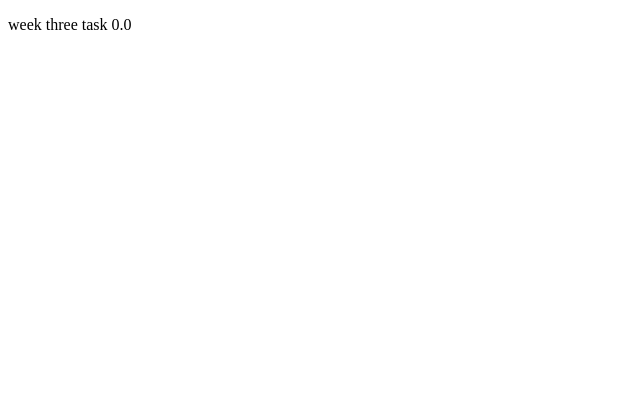
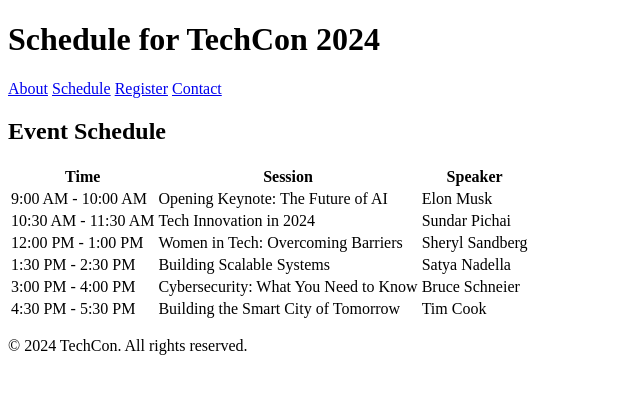
Before and after one commit to alazarZharegewayne/TechCon_HTML, a plain HTML site: page techcon_website/schedule.html in a window 1280 px wide. Shown: the whole page, without its empty margins (0-640 px from the left). Drawn offline with Linux system fonts and the light colour scheme.

Commit message:
made adjustments to schedule.html

```diff
--- a/techcon_website/schedule.html
+++ b/techcon_website/schedule.html
@@ -5,8 +5,61 @@
         <meta name="view-port" content="width=device-width,initial-scale=1.0">
    </head>
    <body>
-       <p>
-           week three task 0.0
-       </p>
+    <header>
+        <h1>Schedule for TechCon 2024</h1>
+        <nav>
+            <a href="about.html">About</a>
+            <a href="schedule.html">Schedule</a>
+            <a href="register.html">Register</a>
+            <a href="contact.html">Contact</a>
+         </nav>
+    </header>
+    <main>
+        <h2>Event Schedule</h2>
+        <table>
+            <thead>
+                <tr>
+                    <th scope="col">Time</th>
+                    <th scope="col">Session</th>
+                    <th scope="col">Speaker</th>
+                </tr>
+            </thead>
+            <tbody>
+                <tr>
+                    <td>9:00 AM - 10:00 AM</td>
+                    <td>Opening Keynote: The Future of AI</td>
+                    <td>Elon Musk</td>
+                </tr>
+                <tr>
+                    <td>10:30 AM - 11:30 AM</td>
+                    <td>Tech Innovation in 2024</td>
+                    <td>Sundar Pichai</td>
+                </tr>
+                <tr>
+                    <td>12:00 PM - 1:00 PM</td>
+                    <td>Women in Tech: Overcoming Barriers</td>
+                    <td>Sheryl Sandberg</td>
+                </tr>
+                <tr>
+                    <td>1:30 PM - 2:30 PM</td>
+                    <td>Building Scalable Systems</td>
+                    <td>Satya Nadella</td>
+                </tr>
+                <tr>
+                    <td>3:00 PM - 4:00 PM</td>
+                    <td>Cybersecurity: What You Need to Know</td>
+                    <td>Bruce Schneier</td>
+                </tr>
+                <tr>
+                    <td>4:30 PM - 5:30 PM</td>
+                    <td>Building the Smart City of Tomorrow</td>
+                    <td>Tim Cook</td>
+                </tr>
+            </tbody>
+        </table>
+    </main>
+    <footer>
+        <p>&copy; 2024 TechCon. All rights reserved.</p>
+    </footer>
    </body>
 </html>
```
